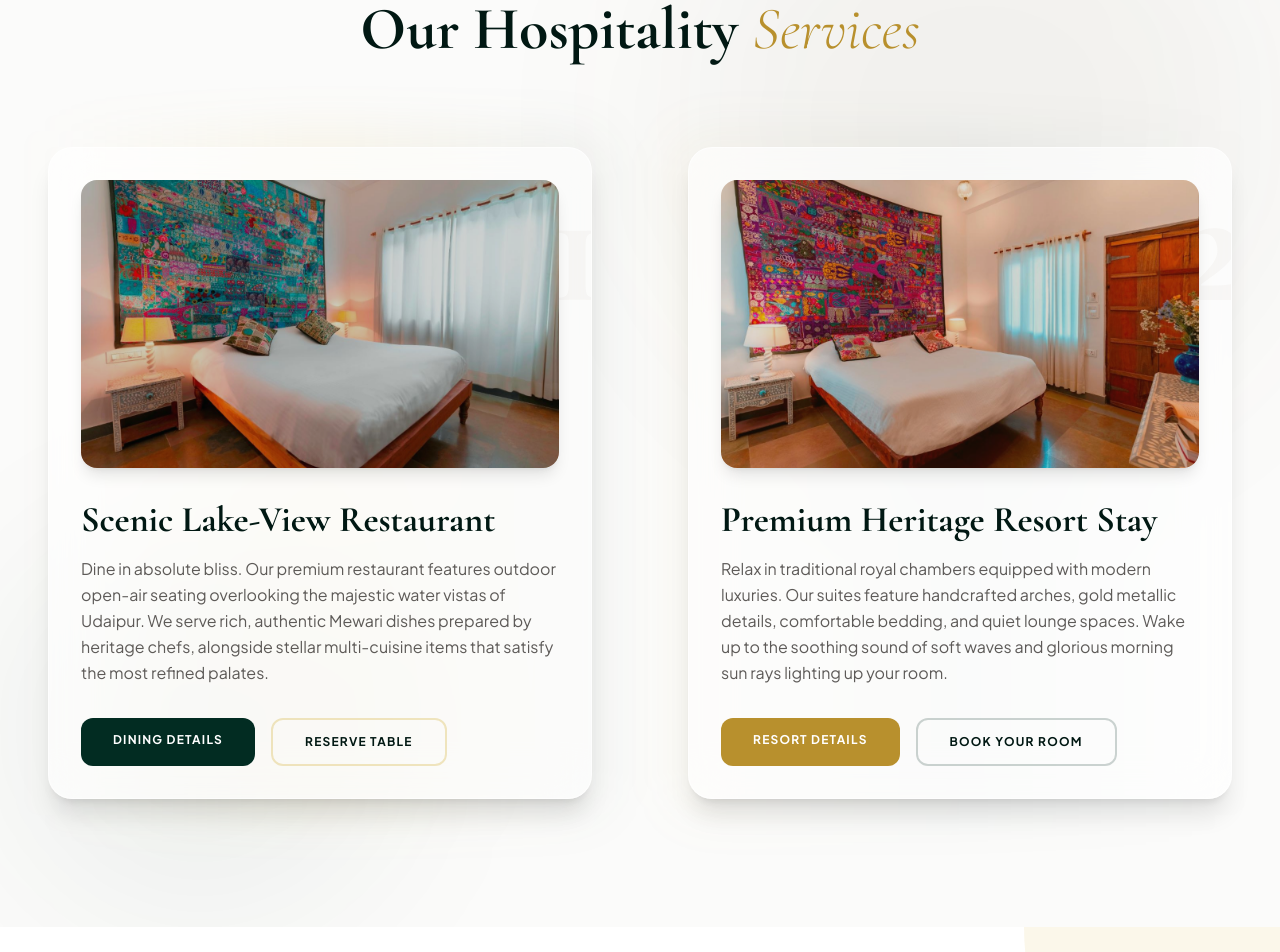
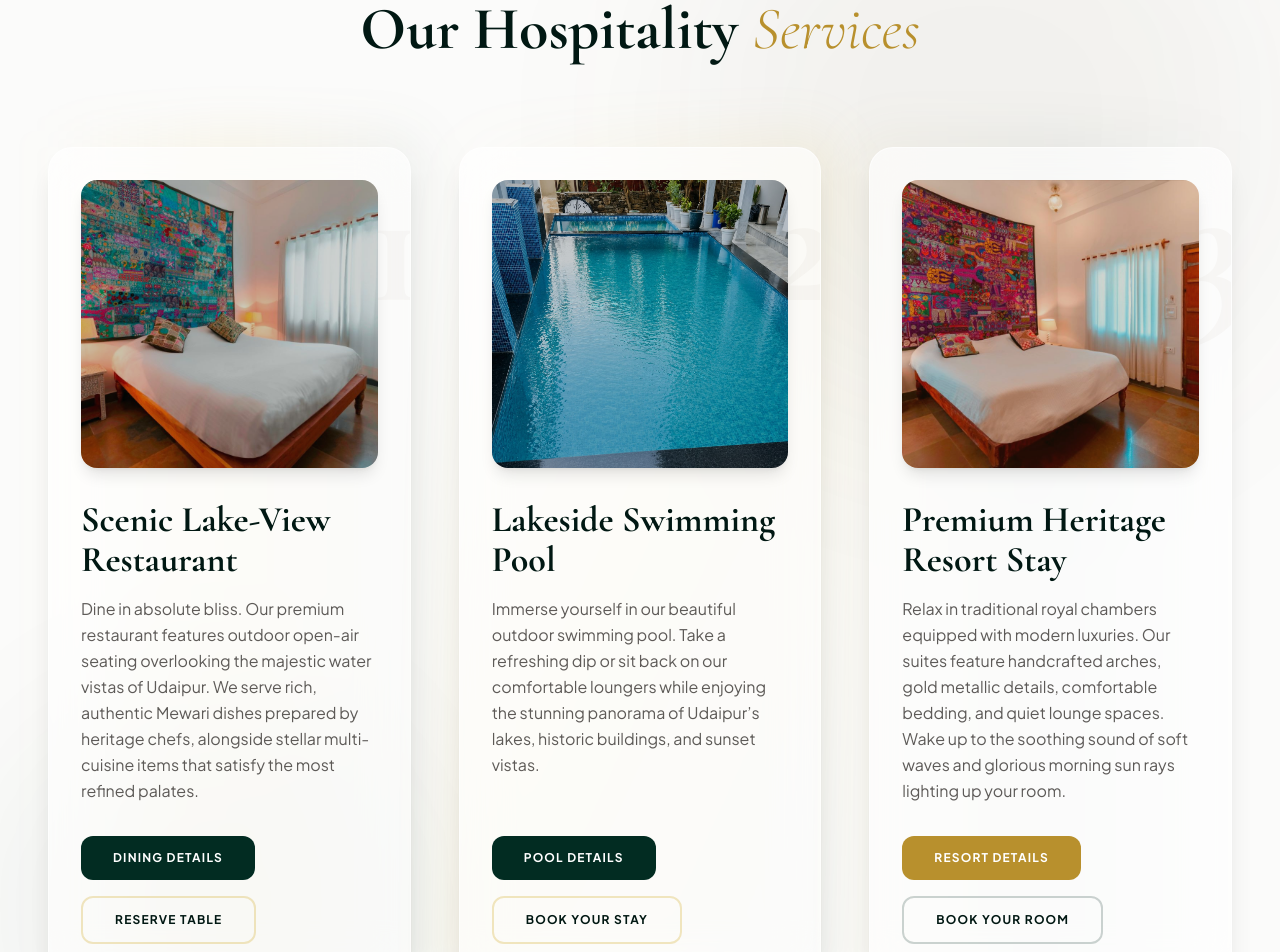
Before and after one commit to Eshbanoliver/JHAROKHAHAVELI, a React (Vite) app: page / in a window 1280 px wide. Shown: the part 2000-2952 px from the top of the page. Built offline with nearby package versions, Linux system fonts and the light colour scheme.

Commit message:
updated files

```diff
--- a/src/pages/Home.tsx
+++ b/src/pages/Home.tsx
@@ -13,7 +13,8 @@ import {
   FaStar,
   FaUsers,
   FaCalendarAlt,
-  FaPhoneAlt
+  FaPhoneAlt,
+  FaSwimmingPool
 } from 'react-icons/fa';
 import PageLayout from '../layouts/PageLayout';
 import SEO from '../components/SEO';
@@ -347,7 +348,7 @@ export default function Home() {
             </h2>
           </motion.div>
 
-          <div className="grid grid-cols-1 lg:grid-cols-2 gap-16 lg:gap-24">
+          <div className="grid grid-cols-1 lg:grid-cols-3 gap-8 lg:gap-12">
             {/* Restaurant Card (Creative) */}
             <motion.div
               initial={{ opacity: 0, x: -50 }}
@@ -403,12 +404,67 @@ export default function Home() {
               </div>
             </motion.div>
 
+            {/* Pool Card (Creative) */}
+            <motion.div
+              initial={{ opacity: 0, y: 50 }}
+              whileInView={{ opacity: 1, y: 0 }}
+              viewport={{ once: true, margin: "-100px" }}
+              transition={{ duration: 0.8, ease: "easeOut", delay: 0.15 }}
+              className="group relative"
+            >
+              <div className="absolute -inset-4 bg-gradient-to-br from-gold-500/0 via-gold-500/10 to-emerald-900/5 rounded-[2rem] blur-xl transition-all duration-700 group-hover:via-gold-500/20 group-hover:blur-2xl" />
+
+              <div className="relative h-full bg-white/70 backdrop-blur-xl border border-white/60 p-6 md:p-8 rounded-3xl shadow-xl hover:shadow-2xl transition-all duration-700 flex flex-col overflow-hidden">
+                {/* Floating Number */}
+                <div className="absolute -top-10 -right-4 text-[180px] font-serif font-black text-gold-900/[0.03] z-0 select-none group-hover:scale-110 group-hover:rotate-3 transition-transform duration-700 pointer-events-none">
+                  2
+                </div>
+
+                <div className="relative z-10 rounded-2xl overflow-hidden mb-8 h-72 shadow-lg">
+                  <div className="absolute inset-0 bg-emerald-950/20 group-hover:bg-transparent transition-colors duration-500 z-10" />
+                  <img
+                    src="/swimming_pool.jpeg"
+                    alt="Lakeside Swimming Pool"
+                    className="w-full h-full object-cover transition-transform duration-1000 group-hover:scale-110"
+                    loading="lazy"
+                  />
+                  <div className="absolute bottom-4 left-4 z-20 flex items-center gap-3 bg-white/95 backdrop-blur-md px-5 py-2.5 rounded-full shadow-lg transform translate-y-4 opacity-0 group-hover:translate-y-0 group-hover:opacity-100 transition-all duration-500 delay-100">
+                    <FaSwimmingPool className="text-gold-500 w-4 h-4" />
+                    <span className="font-sans text-xs uppercase tracking-widest font-bold text-emerald-950">Lakeside Oasis</span>
+                  </div>
+                </div>
+
+                <div className="relative z-10 flex flex-col flex-grow">
+                  <h3 className="font-serif text-3xl md:text-4xl font-bold text-emerald-950 mb-4 group-hover:text-gold-700 transition-colors">
+                    Lakeside Swimming Pool
+                  </h3>
+                  <p className="font-sans text-dark-900/70 text-sm md:text-base leading-relaxed mb-8 flex-grow">
+                    Immerse yourself in our beautiful outdoor swimming pool. Take a refreshing dip or sit back on our comfortable loungers while enjoying the stunning panorama of Udaipur’s lakes, historic buildings, and sunset vistas.
+                  </p>
+                  <div className="flex flex-wrap gap-4 mt-auto">
+                    <Link
+                      to="/services"
+                      className="px-8 py-3.5 bg-emerald-900 hover:bg-emerald-800 text-white font-sans text-xs uppercase tracking-widest font-bold rounded-xl transition-all duration-300 hover:-translate-y-1 hover:shadow-[0_10px_20px_-10px_rgba(6,78,59,0.5)]"
+                    >
+                      Pool Details
+                    </Link>
+                    <Link
+                      to="/contact"
+                      className="px-8 py-3.5 border-2 border-gold-500/30 text-emerald-950 hover:border-gold-500 hover:bg-gold-50 font-sans text-xs uppercase tracking-widest font-bold rounded-xl transition-all duration-300 hover:-translate-y-1"
+                    >
+                      Book Your Stay
+                    </Link>
+                  </div>
+                </div>
+              </div>
+            </motion.div>
+
             {/* Resort Card (Creative) */}
             <motion.div
               initial={{ opacity: 0, x: 50 }}
               whileInView={{ opacity: 1, x: 0 }}
               viewport={{ once: true, margin: "-100px" }}
-              transition={{ duration: 0.8, ease: "easeOut", delay: 0.2 }}
+              transition={{ duration: 0.8, ease: "easeOut", delay: 0.3 }}
               className="group relative"
             >
               <div className="absolute -inset-4 bg-gradient-to-l from-gold-500/0 via-emerald-900/5 to-gold-500/5 rounded-[2rem] blur-xl transition-all duration-700 group-hover:via-emerald-900/15 group-hover:blur-2xl" />
@@ -416,7 +472,7 @@ export default function Home() {
               <div className="relative h-full bg-white/70 backdrop-blur-xl border border-white/60 p-6 md:p-8 rounded-3xl shadow-xl hover:shadow-2xl transition-all duration-700 flex flex-col overflow-hidden">
                 {/* Floating Number */}
                 <div className="absolute -top-10 -right-4 text-[180px] font-serif font-black text-gold-900/[0.03] z-0 select-none group-hover:scale-110 group-hover:rotate-6 transition-transform duration-700 pointer-events-none">
-                  2
+                  3
                 </div>
 
                 <div className="relative z-10 rounded-2xl overflow-hidden mb-8 h-72 shadow-lg">
```
